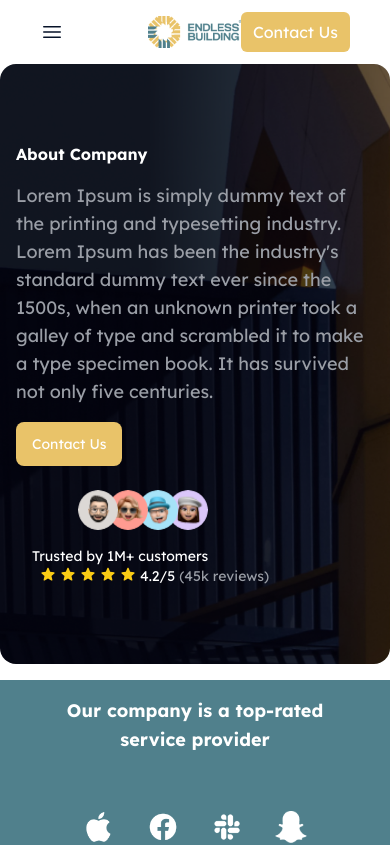
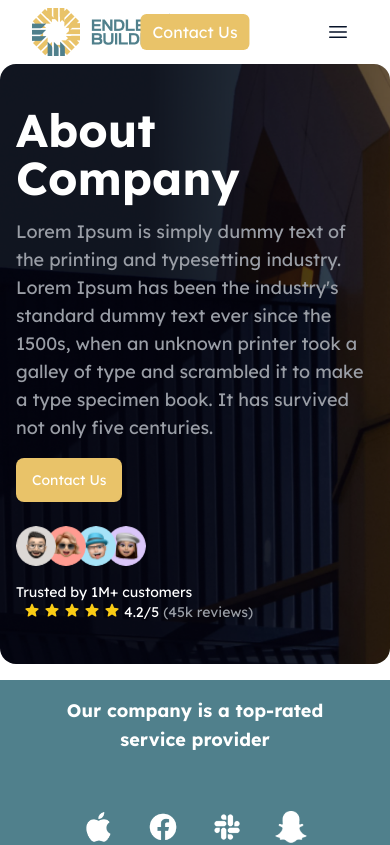
Before and after one commit to Mennaamohamed25/Projectone, a React (Create React App) app: page / in a window 390 px wide. Shown: the top 845 px of the page. Built offline with nearby package versions, Linux system fonts and the light colour scheme.

Commit message:
Your commit messagee

```diff
--- a/src/Components/Header/Header.jsx
+++ b/src/Components/Header/Header.jsx
@@ -25,10 +25,13 @@ const Header = () => {
     >
       <div className="flex flex-col justify-center items-start h-full text-start px-4 xs:w-full sm:px-2 sm:w-full md:w-[778px]">
         <p
-          className="text-white font-semibold mb-4
-              md:text-[64px] md:leading-[72px]
-              sm:text-[46px] sm:leading-[48px]
-              xs:text-[29px] xs:leading-[36px]"
+          className="
+    text-white font-semibold mb-4
+    text-[46px] leading-[48px]
+    xs:text-[36px] xs:leading-[36px]
+    sm:text-[46px] sm:leading-[48px]
+    md:text-[64px] md:leading-[72px]
+  "
         >
           About Company
         </p>
@@ -45,7 +48,7 @@ const Header = () => {
           </button>
         </Link>
 
-        <div className="relative flex flex-col sm:flex-row items-center mt-6">
+        <div className="relative flex flex-col sm:flex-row  mt-6">
           <div className="relative flex space-x-[-10px] sm:space-x-[-5px] xs:space-x-[-3px]">
             <img
               src={avatarOne}
@@ -72,7 +75,7 @@ const Header = () => {
               style={{ zIndex: 1 }}
             />
           </div>
-          <div className="text-white items-center space-x-2 ml-4 text-sm md:text-base xs:text-xs mt-4 sm:mt-0">
+          <div className="text-white items-center space-x-2 md:ml-4 text-sm md:text-base xs:text-xs mt-4 sm:mt-0">
             <div>Trusted by 1M+ customers</div>
             <div className="flex space-x-1">
               <StarIcon className="w-4 h-4 sm:w-5 sm:h-5 text-yellow-400" />
--- a/src/Components/NavBar/NavBar.jsx
+++ b/src/Components/NavBar/NavBar.jsx
@@ -14,10 +14,8 @@ import '../../index.css';
 import logoImage from '../../images/logo.png';
 import { Link } from 'react-router-dom';
 
-// NAVBAR DATA
 const navigation = [{ name: 'Home', href: '/', current: true }];
 
-// DROPDOWN DATA
 const services = [
   { name: 'Construction', href: 'construction' },
   { name: 'Oil & Gas', href: 'gas' },
@@ -38,8 +36,30 @@ const NavBar = () => {
     <Disclosure as="nav" className="">
       <div className="mx-auto max-w-7xl px-8">
         <div className="relative flex h-16 items-center justify-between">
-          <div className="absolute inset-y-0 left-0 flex items-center sm:hidden">
+          {/* Logo */}
+          <Link
+            to="/"
+            className="flex items-center sm:items-stretch sm:justify-start"
+          >
+            <img
+              alt="Your Company"
+              src={logoImage}
+              className="md:h-auto sm:h-8 xsmall:h-8 w-auto"
+            />
+          </Link>
+
+          {/* Center Button with equal spacing */}
+          <div className="absolute left-1/2 transform -translate-x-1/2 sm:hidden">
+            <Link
+              to="/contact/*"
+              className="relative rounded-md bg-main py-2 px-3 text-base text-white hover:bg-secondary transition duration-300 ease-in-out focus:outline-none focus:ring-2 focus:ring-white"
+            >
+              Contact Us
+            </Link>
+          </div>
+
           {/* Mobile menu button */}
+          <div className="absolute inset-y-0 right-0 flex items-center sm:hidden">
             <DisclosureButton className="group relative inline-flex items-center justify-center rounded-md p-2 text-primary hover:bg-secondary hover:text-white focus:outline-none focus:ring-2 focus:ring-inset focus:ring-white transition duration-300 ease-in-out">
               <span className="absolute -inset-0.5" />
               <span className="sr-only">Open main menu</span>
@@ -53,12 +73,9 @@ const NavBar = () => {
               />
             </DisclosureButton>
           </div>
-          <div className="flex flex-1 items-center justify-center sm:items-stretch sm:justify-start">
-            <div className="flex flex-shrink-0 items-center">
-              <img alt="Your Company" src={logoImage} className="h-8 w-auto" />
-            </div>
-            <div className="hidden sm:ml-6 sm:block">
-              <div className="flex space-x-4">
+
+          {/* Navigation links for larger screens */}
+          <div className="hidden sm:flex sm:items-center sm:space-x-4 sm:ml-6">
             {navigation.slice(0, 1).map((item) => (
               <Link
                 key={item.name}
@@ -111,38 +128,21 @@ const NavBar = () => {
                 </>
               )}
             </Menu>
-                {navigation.slice(1).map((item) => (
+          </div>
+
+          {/* Contact button for larger screens */}
+          <div className="hidden sm:block sm:ml-6">
             <Link
-                    key={item.name}
-                    to={item.href}
-                    aria-current={item.current ? 'page' : undefined}
-                    className={classNames(
-                      item.current
-                        ? 'text-secondary'
-                        : 'text-primary-300 hover:bg-main hover:text-primary transition duration-300 ease-in-out',
-                      'rounded-md px-3 py-2 text-sm font-medium'
-                    )}
+              to="/contact/*"
+              className="relative rounded-md bg-main py-2 px-3 text-base text-white hover:bg-secondary transition duration-300 ease-in-out focus:outline-none focus:ring-2 focus:ring-white"
             >
-                    {item.name}
+              Contact Us
             </Link>
-                ))}
           </div>
         </div>
       </div>
-          <Link
-            to="/contact/*"
-            className="absolute inset-y-0 right-0 flex items-center pr-2 sm:static sm:inset-auto sm:ml-6 sm:pr-0"
-          >
-            <button
-              type="button"
-              className="relative rounded-md bg-main py-2 px-3 text-base text-white hover:bg-secondary transition duration-300 ease-in-out focus:outline-none focus:ring-2 focus:ring-white"
-            >
-              Contact Us
-            </button>
-          </Link>
-        </div>
-      </div>
 
+      {/* Mobile navigation panel */}
       <DisclosurePanel className="sm:hidden">
         <div className="space-y-1 px-2 pb-3 pt-2">
           <DisclosureButton
@@ -153,7 +153,6 @@ const NavBar = () => {
           >
             Home
           </DisclosureButton>
-          {/* Dropdown Menu for Services in Mobile View */}
           <Disclosure>
             {({ open }) => (
               <>
--- a/src/Components/Services/Services.jsx
+++ b/src/Components/Services/Services.jsx
@@ -8,49 +8,49 @@ const Services = () => {
       id: 1,
       title: 'Construction',
       text: 'Lorem Ipsum is simply dummy text of the printing and typesetting industry. Lorem.',
-      link: 'construction',
+      link: '/construction/*',
     },
     {
       id: 2,
       title: 'Oil & Gas',
       text: 'Lorem Ipsum is simply dummy text of the printing and typesetting industry. Lorem.',
-      link: 'gas',
+      link: '/gas/*',
     },
     {
       id: 3,
       title: 'Industrial',
       text: 'Lorem Ipsum is simply dummy text of the printing and typesetting industry. Lorem.',
-      link: 'industrial',
+      link: '/industrial/*',
     },
     {
       id: 4,
       title: 'Investments',
       text: 'Lorem Ipsum is simply dummy text of the printing and typesetting industry. Lorem.',
-      link: 'investments',
+      link: '/investments/*',
     },
     {
       id: 5,
       title: 'Healthcare',
       text: 'Lorem Ipsum is simply dummy text of the printing and typesetting industry. Lorem.',
-      link: 'healthcare',
+      link: '/healthcare/*',
     },
     {
       id: 6,
       title: 'Consumer & Real Estate',
       text: 'Lorem Ipsum is simply dummy text of the printing and typesetting industry. Lorem.',
-      link: 'consumer',
+      link: '/consumer/*',
     },
     {
       id: 7,
       title: 'Information Technology',
       text: 'Lorem Ipsum is simply dummy text of the printing and typesetting industry. Lorem.',
-      link: 'technology',
+      link: '/technology/',
     },
     {
       id: 8,
       title: 'Food and Beverage',
       text: 'Lorem Ipsum is simply dummy text of the printing and typesetting industry. Lorem.',
-      link: 'food',
+      link: '/food/*',
     },
   ];
 
```
Lines whose indentation alone changed are shown as unchanged.
